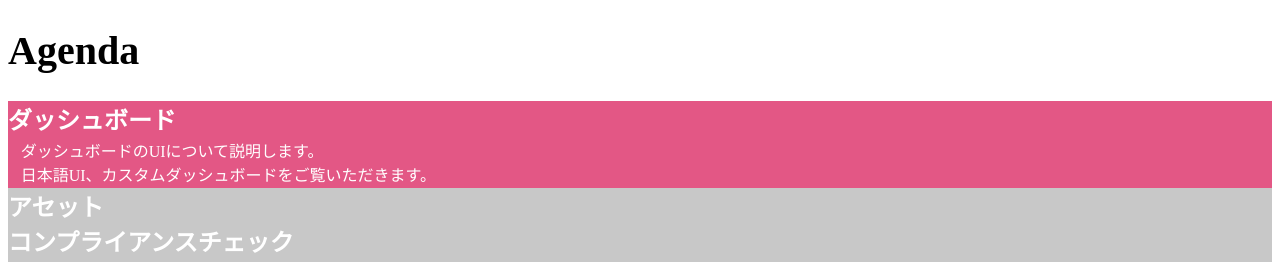
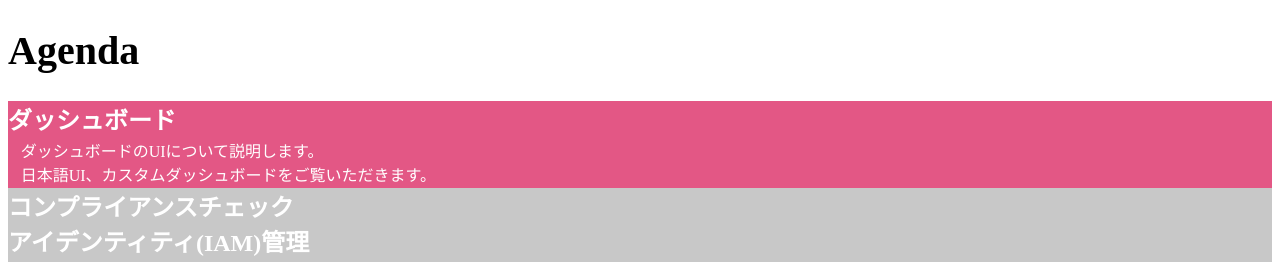
Before and after one commit to shefuyuta/cspmforawsdemoagenda, a plain HTML site: page index.html in a window 1280 px wide. Shown: the top 262 px of the page. Drawn offline with nearby package versions, Linux system fonts and the light colour scheme.

Commit message:
Update index.html

```diff
--- a/index.html
+++ b/index.html
@@ -25,10 +25,10 @@
       <a>ダッシュボードのUIについて説明します。</a>
       <a><br>日本語UI、カスタムダッシュボードをご覧いただきます。</a>
      </div>
-  <li class="agendacontent"><h2>アセット</h2></li>
+<!--  <li class="agendacontent"><h2>アセット</h2></li>
     <div class="topic">
       <a>紐づいているCloud環境にどのようなサービスがあるかを確認することができます。</a>
-    </div>
+    </div> -->
   <li class="agendacontent"><h2>コンプライアンスチェック</h2></li>
     <div class="topic">
       <a>クラウド環境がベストプラクティス・業界スタンダードなどに準拠できているかを確認します。</a>
```
